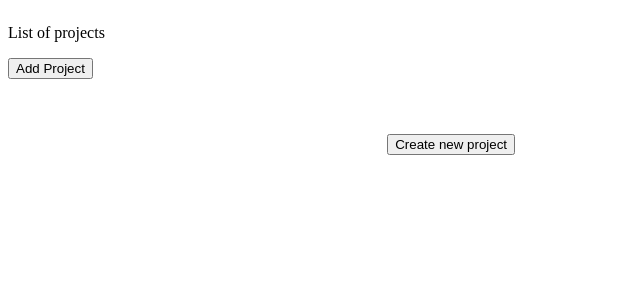
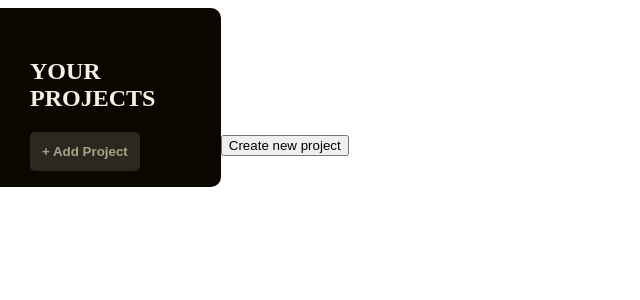
Before and after one commit to Keckich/project-management-app, a React (Vite) app: page / in a window 1280 px wide. Shown: the top 300 px of the page, without its empty margins (0-640 px from the left). Built offline with nearby package versions, Linux system fonts and the light colour scheme.

Commit message:
added styles for project list

```diff
--- a/src/components/ProjectList.jsx
+++ b/src/components/ProjectList.jsx
@@ -1,9 +1,9 @@
 export default function ProjectList({ projects, onCreate }) {
   return (
     <article className="project-list">
-      <p>List of projects</p>
+      <h2>Your projects</h2>
       <section>
-        <button onClick={onCreate}>Add Project</button>
+        <button onClick={onCreate}>+ Add Project</button>
         <ul>
           {projects.map((project) => {
             return <li>{project.title}</li>;
--- a/src/index.css
+++ b/src/index.css
@@ -1,9 +1,41 @@
+body {
+  margin-left: 0;
+}
+
 main {
   display: flex;
 }
 
 .project-list {
-  width: 30%;
+  width: 15%;
+  background-color: #0a0700;
+  border-radius: 0 10px 10px 0;
+  padding-left: 30px;
+  padding-top: 30px;
+  text-transform: uppercase;
+}
+
+.project-list h2 {
+  color: #f5f0e4;
+}
+
+.project-list button {
+  background-color: #2b2820;
+  padding: 10px;
+  border-radius: 5px;
+  border-color: transparent;
+  color: #aba189;
+  font-weight: bold;
+  position: relative;
+}
+
+.project-list button:hover {
+  cursor: pointer;
+  background-color: #423f36;
+}
+
+.project-list button:active {
+  top: 3px;
 }
 
 .project-section {
```
